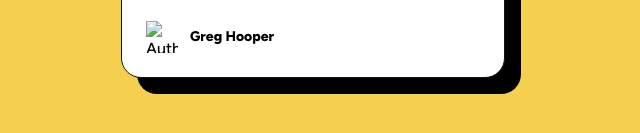
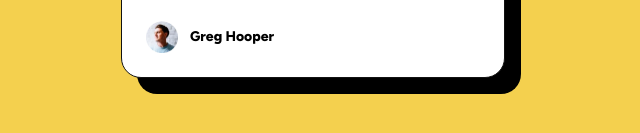
Before and after one commit to wendell-kenneddy/blog-card, a plain HTML site: page web/index.html in a window 1280 px wide. Shown: the part 581-714 px from the top of the page, 327-967 px from the left. Drawn offline with Linux system fonts and the light colour scheme.

Commit message:
refactor: update avatar icon url

```diff
--- a/web/index.html
+++ b/web/index.html
@@ -46,7 +46,7 @@
 
         <div class="author-info">
           <img
-            src="/assets/image-avatar.webp"
+            src="/assets/icons/image-avatar.webp"
             alt="Author's picture"
             width="32"
             height="32"
```
